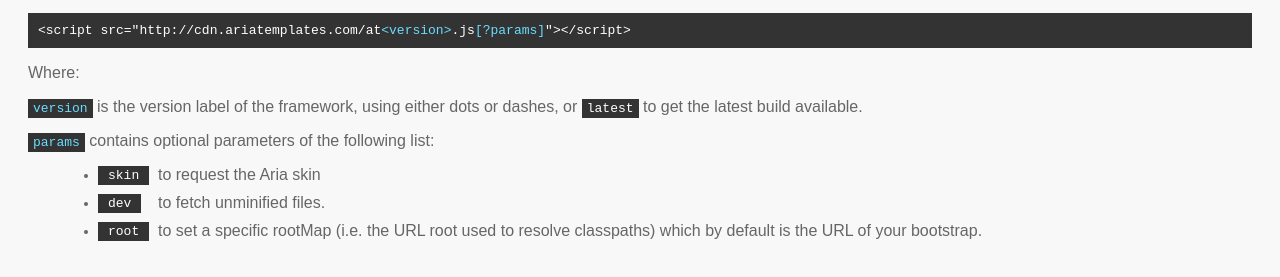
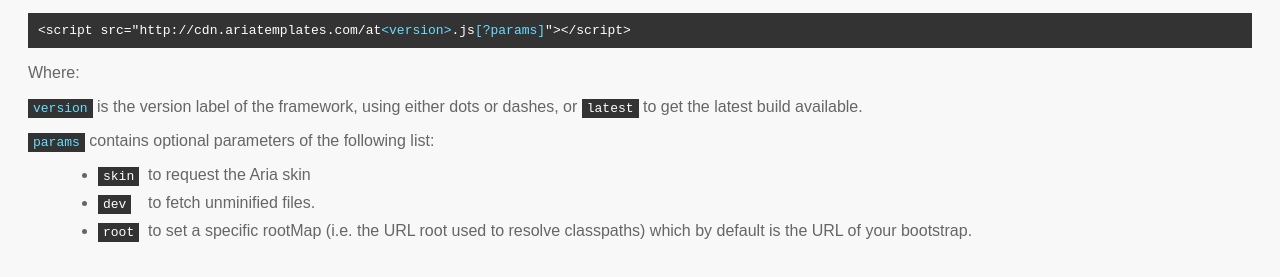
Before and after one commit to ariatemplates/cdn.ariatemplates.com, a website: page static/index.html in a window 1280 px wide. Shown: the part 222-499 px from the top of the page. Drawn offline with Linux system fonts and the light colour scheme; a small style sheet from the web is missing.

Commit message:
fixed stupid markup mistakes

```diff
--- a/static/cdn.css
+++ b/static/cdn.css
@@ -8,8 +8,9 @@
 	margin: 40px 0 20px 0;
 	color: #5092BD
 }
-.code, dt {
+.code {
 	font-family: monospace;
+	font-size: 13px;
 	color: white;
 	background: #333;
 	padding: 2px 5px;
@@ -28,7 +29,7 @@
 	margin-left: 70px;
 }
 dd {
-	margin: 0 0 10px 130px;
+	margin: 0 0 10px 120px;
 }
 .warn {
 	background: #fcffb7;
--- a/static/index.html
+++ b/static/index.html
@@ -18,8 +18,8 @@
 		<p><span class="code option">params</span> contains optional parameters of the following list:</p>
 		<dl>
 			<dt><span class="code">skin</span></dt><dd>to request the Aria skin</dd>
-			<dt><span class="code">dev<span></dt><dd>to fetch unminified files.</dd>
-			<dt><span class="code">root<span></dt><dd>to set a specific rootMap (i.e. the URL root used to resolve classpaths) which by default is the URL of your bootstrap.</dd>
+			<dt><span class="code">dev</span></dt><dd>to fetch unminified files.</dd>
+			<dt><span class="code">root</span></dt><dd>to set a specific rootMap (i.e. the URL root used to resolve classpaths) which by default is the URL of your bootstrap.</dd>
 		</dl>
 
 		<h1>Examples</h1>
```
